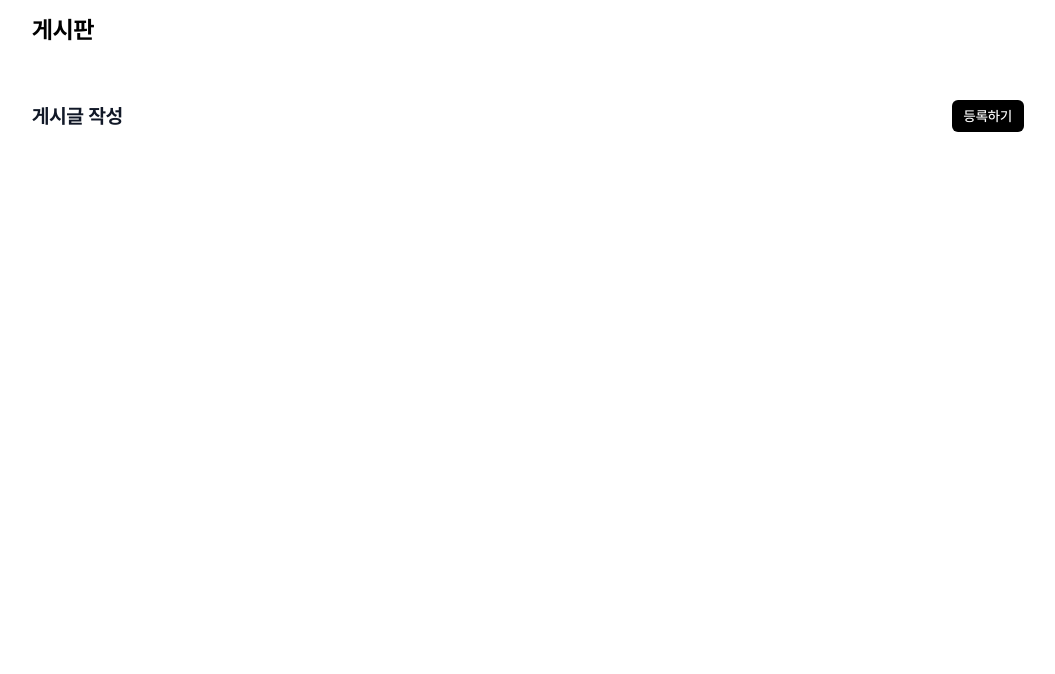
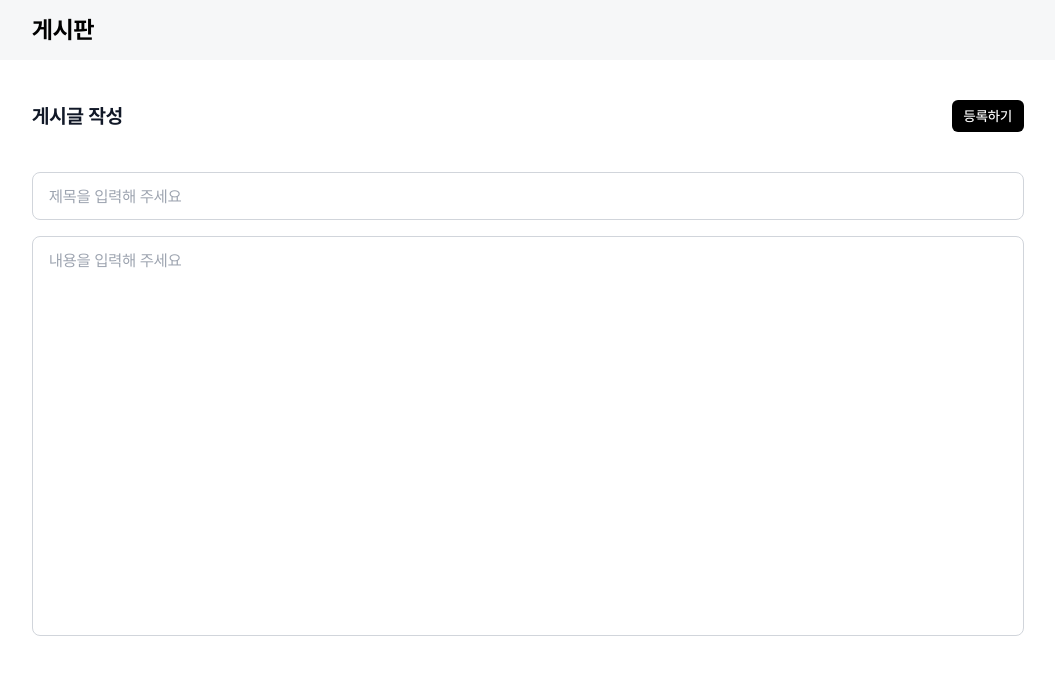
Before and after one commit to eunbinnie/soul-universe-coding-test, a Next.js app: page /posts/new in a window 1280 px wide. Shown: the top 674 px of the page, without its empty margins (112-1167 px from the left). Built offline with nearby package versions, Linux system fonts and the light colour scheme.

Commit message:
feat: 공통 Input, Textarea 컴포넌트 구현 및 게시글 작성 페이지 퍼블리싱

```diff
--- a/src/app/posts/new/page.tsx
+++ b/src/app/posts/new/page.tsx
@@ -1,6 +1,8 @@
 import React from 'react';
 
 import Button from '@/components/Button';
+import Input from '@/components/Input';
+import Textarea from '@/components/Textarea';
 
 const NewPostPage = () => {
   return (
@@ -9,6 +11,10 @@ const NewPostPage = () => {
         <h2 className='text-xl font-bold text-gray-900'>게시글 작성</h2>
         <Button type='submit'>등록하기</Button>
       </div>
+      <div className='mt-10 grid gap-y-4'>
+        <Input placeholder='제목을 입력해 주세요' />
+        <Textarea placeholder='내용을 입력해 주세요' />
+      </div>
     </form>
   );
 };
--- a/src/components/Header.tsx
+++ b/src/components/Header.tsx
@@ -4,7 +4,7 @@ import Link from 'next/link';
 
 const Header = () => {
   return (
-    <header className='sticky top-0 flex h-[60px] items-center justify-start bg-white/70 backdrop-blur-sm'>
+    <header className='sticky top-0 flex h-[60px] items-center justify-start bg-gray-100/70 backdrop-blur-sm'>
       <div className='mx-auto max-w-screen-lg flex-1 px-3 sm:px-4'>
         <Link href={'/'} className='text-2xl font-bold'>
           게시판
--- /dev/null
+++ b/src/components/Input.tsx
@@ -0,0 +1,17 @@
+import { cn } from '@/lib/utils';
+
+interface InputProps extends React.InputHTMLAttributes<HTMLInputElement> {}
+
+const Input = ({ ...rest }: InputProps) => {
+  return (
+    <input
+      className={cn(
+        'h-12 w-full rounded-lg px-4',
+        'border border-gray-300 outline-none focus:ring-1 focus:ring-gray-400',
+      )}
+      {...rest}
+    />
+  );
+};
+
+export default Input;
--- /dev/null
+++ b/src/components/Textarea.tsx
@@ -0,0 +1,18 @@
+import { cn } from '@/lib/utils';
+
+interface TextareaProps
+  extends React.TextareaHTMLAttributes<HTMLTextAreaElement> {}
+
+const Textarea = ({ ...rest }: TextareaProps) => {
+  return (
+    <textarea
+      className={cn(
+        'h-[400px] w-full resize-none rounded-lg px-4 py-3',
+        'border border-gray-300 outline-none focus:ring-1 focus:ring-gray-400',
+      )}
+      {...rest}
+    />
+  );
+};
+
+export default Textarea;
```
